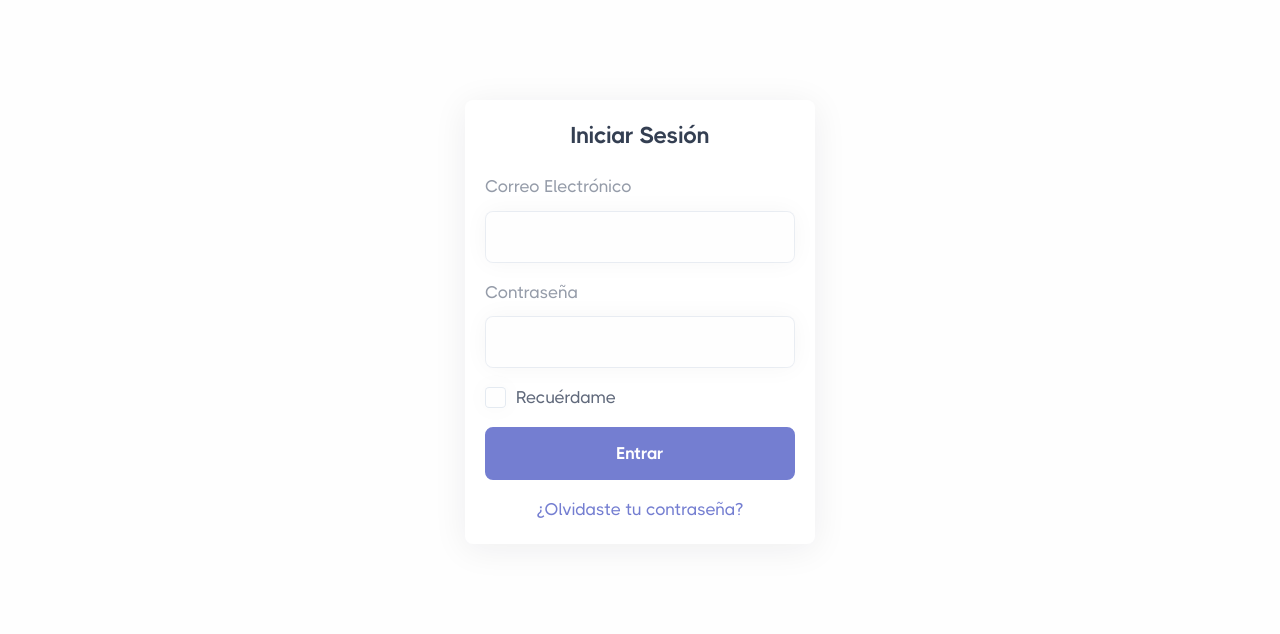
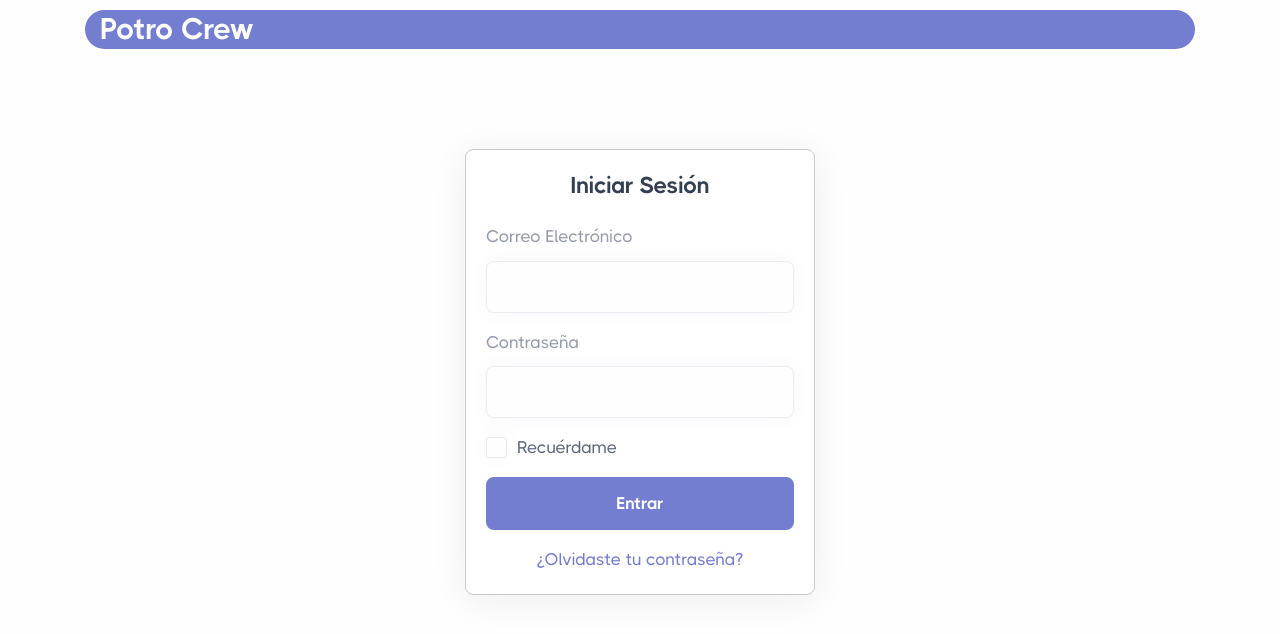
Before and after one commit to pedroHackerNoob/mercedes-dev-web, a Flask app: page / in a window 1280 px wide. Shown: the top 634 px of the page. Run offline with Flask 3, Linux system fonts and the light colour scheme; some libraries are stand-ins or nearby versions.

Commit message:
header added

```diff
--- /dev/null
+++ b/templates/header.html
@@ -0,0 +1,25 @@
+<!DOCTYPE html>
+<html lang="es">
+
+<head>
+  <meta charset="utf-8">
+  <meta name="viewport" content="width=device-width, initial-scale=1.0">
+  <meta name="description" content="An impressive and flawless site template that includes various UI elements and countless features, attractive ready-made blocks and rich pages, basically everything you need to create a unique and professional website.">
+  <meta name="keywords" content="bootstrap 5, business, corporate, creative, gulp, marketing, minimal, modern, multipurpose, one page, responsive, saas, sass, seo, startup, html5 template, site template">
+  <meta name="author" content="elemis">
+  <title>Potro Crew</title>
+    <link rel="stylesheet" href="../static/css/plugins.css">
+  <link rel="stylesheet" href="../static/css/styles.css">
+  <link rel="stylesheet" href="../static/css/colors/purple.css">
+  <link rel="preload" href="../static/css/fonts/thicccboi.css" as="style" onload="this.rel='stylesheet'">
+</head>
+<section>
+    <!--- Header -->
+    <header class="header">
+        <div class="container mt-2">
+            <div class="row align-items-center bg-primary mx-1 mx-md-0 p-1 p-md-0 rounded-pill">
+                <h1 class=" col-md-6 text-center text-md-start mb-0 text-white ">Potro Crew</h1>
+            </div>
+        </div>
+    </header>
+</section>
--- a/templates/index.html
+++ b/templates/index.html
@@ -1,26 +1,10 @@
+{% include 'header.html' %}
+<body>
+<div class="container">
+  <div class="row justify-content-center mt-15">
+    <div class="col-12 col-sm-8 col-lg-4">
 
-<!DOCTYPE html>
-<html lang="es">
-
-<head>
-  <meta charset="utf-8">
-  <meta name="viewport" content="width=device-width, initial-scale=1.0">
-  <meta name="description" content="An impressive and flawless site template that includes various UI elements and countless features, attractive ready-made blocks and rich pages, basically everything you need to create a unique and professional website.">
-  <meta name="keywords" content="bootstrap 5, business, corporate, creative, gulp, marketing, minimal, modern, multipurpose, one page, responsive, saas, sass, seo, startup, html5 template, site template">
-  <meta name="author" content="elemis">
-  <title>Potro Crew - Sign In</title>
-    <link rel="stylesheet" href="../static/css/plugins.css">
-  <link rel="stylesheet" href="../static/css/styles.css">
-  <link rel="stylesheet" href="../static/css/colors/purple.css">
-  <link rel="preload" href="../static/css/fonts/thicccboi.css" as="style" onload="this.rel='stylesheet'">
-</head>
-
-<body>
-    <div class="container">
-  <div class="row justify-content-center mt-15">
-    <div class="col-12 col-sm-8 col-md-6 col-lg-4">
-
-      <div class="card shadow-lg p-4">
+      <div class="card shadow-lg border p-4">
         <h3 class="text-center mb-4">Iniciar Sesión</h3>
 
         <form>
```
